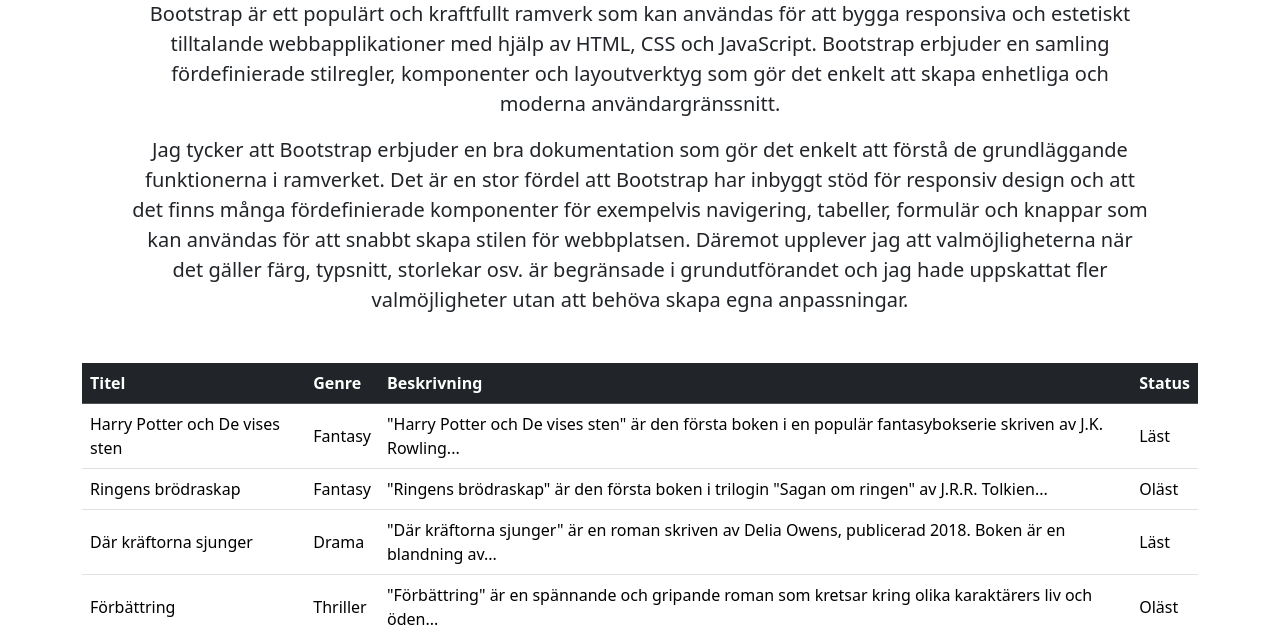
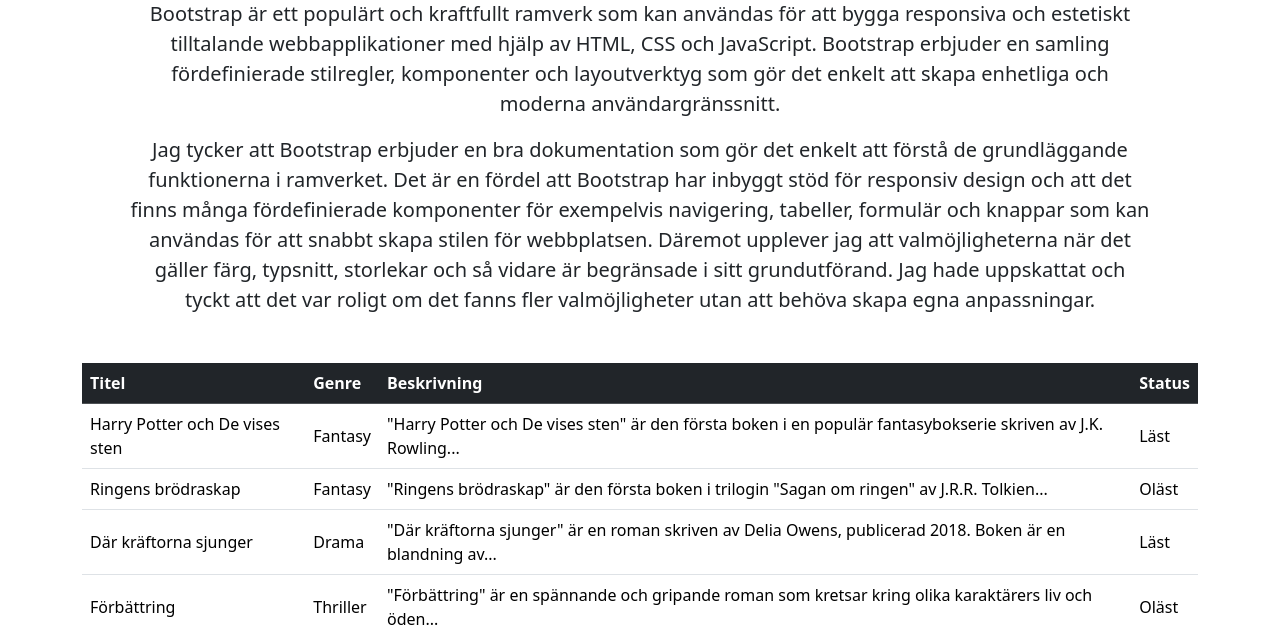
Before and after one commit to peing22/DT193G-Moment-1, a plain HTML site: page bootstrap.html in a window 1280 px wide. Shown: the part 184-811 px from the top of the page. Drawn offline with nearby package versions, Linux system fonts and the light colour scheme.

Commit message:
Uppdaterar text

```diff
--- a/bootstrap.html
+++ b/bootstrap.html
@@ -39,11 +39,11 @@
             erbjuder en samling fördefinierade stilregler, komponenter och layoutverktyg som gör det enkelt att skapa
             enhetliga och moderna användargränssnitt.</p>
         <p class="lead text-center px-5">Jag tycker att Bootstrap erbjuder en bra dokumentation som gör det enkelt att
-            förstå de grundläggande funktionerna i ramverket. Det är en stor fördel att Bootstrap har inbyggt stöd för
+            förstå de grundläggande funktionerna i ramverket. Det är en fördel att Bootstrap har inbyggt stöd för
             responsiv design och att det finns många fördefinierade komponenter för exempelvis navigering, tabeller,
             formulär och knappar som kan användas för att snabbt skapa stilen för webbplatsen. Däremot upplever jag att
-            valmöjligheterna när det gäller färg, typsnitt, storlekar osv. är begränsade i grundutförandet och jag hade
-            uppskattat fler valmöjligheter utan att behöva skapa egna anpassningar.</p>
+            valmöjligheterna när det gäller färg, typsnitt, storlekar och så vidare är begränsade i sitt grundutförand. Jag hade
+            uppskattat och tyckt att det var roligt om det fanns fler valmöjligheter utan att behöva skapa egna anpassningar.</p>
         <table class="table align-middle my-5">
             <thead class="table-dark">
                 <tr>
```
